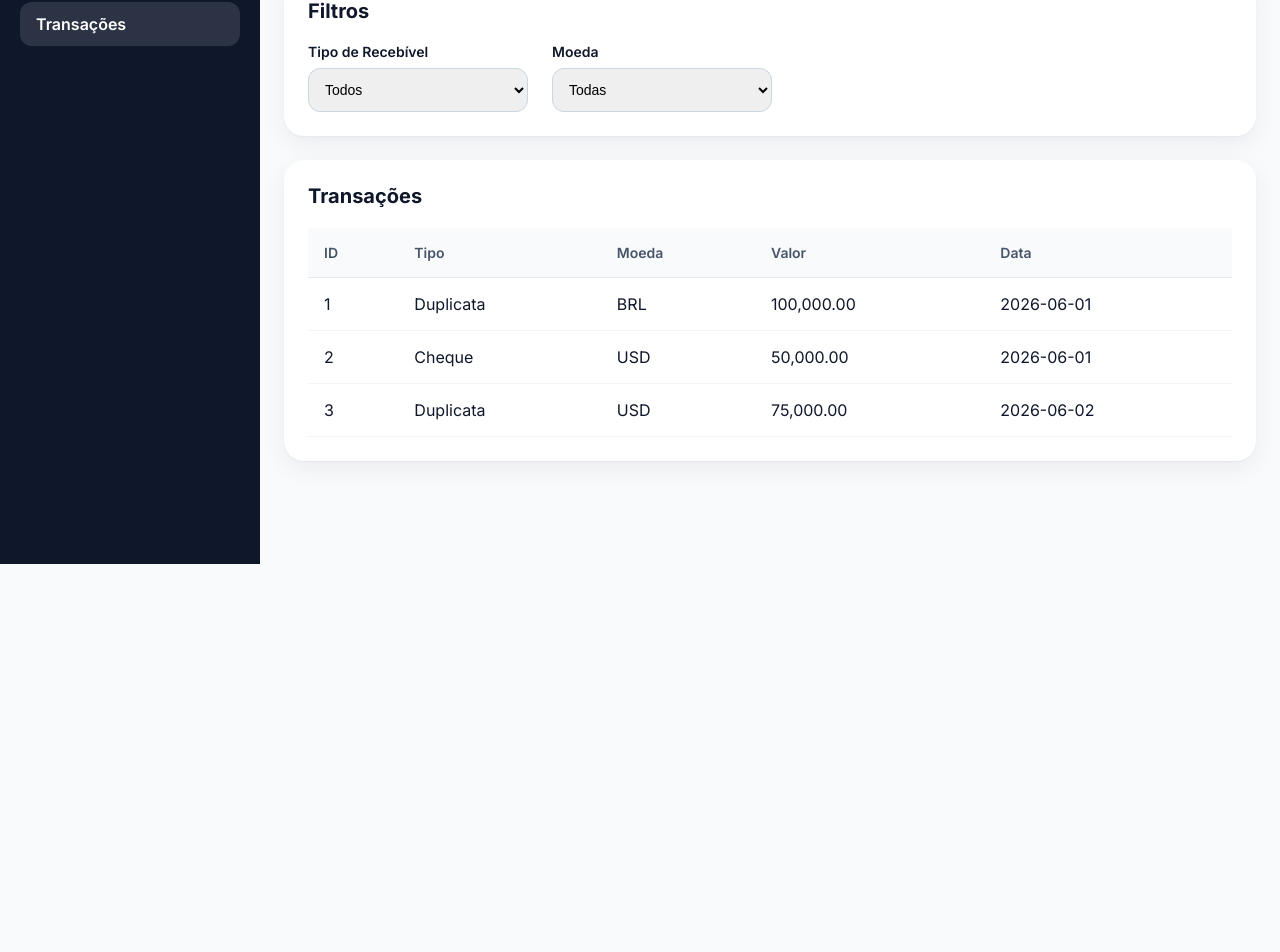
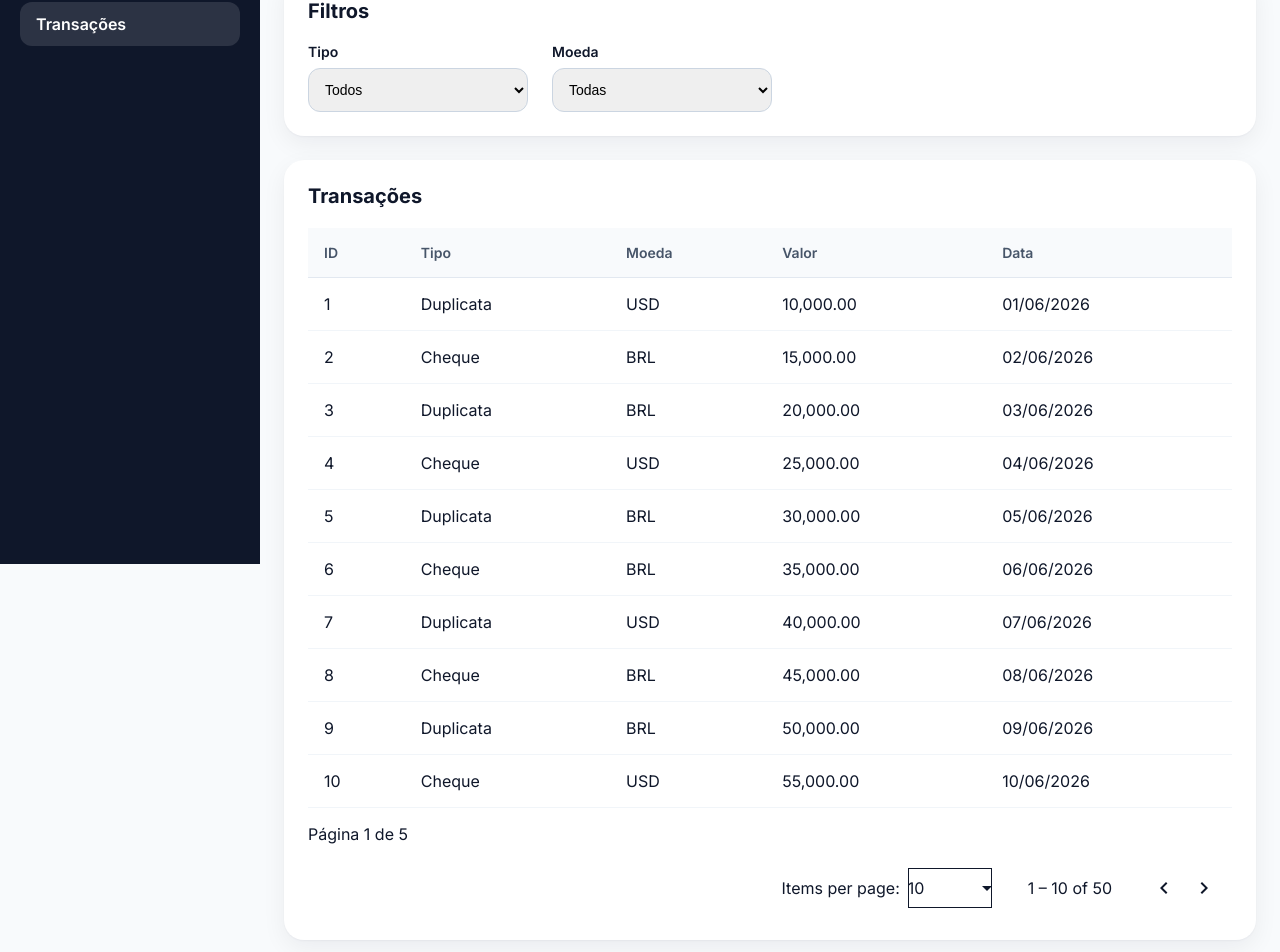
Before and after one commit to Brenda-olv/srm-credit-engine, an Angular app: page /transactions in a window 1280 px wide. Shown: the part 236-1188 px from the top of the page. Before the commit the page ends 800 px from the top, so only its background shows below. Built offline with nearby package versions, Linux system fonts and the light colour scheme.

Commit message:
feat: tabela transacoes e filtro

```diff
--- a/src/app/features/transactions/pages/transactions/transactions.html
+++ b/src/app/features/transactions/pages/transactions/transactions.html
@@ -2,68 +2,38 @@
 
     <header class="page-header">
 
-        <h1>
-            Histórico de Transações
-        </h1>
+        <h1>Histórico de Transações</h1>
 
-        <p>
-            Consulte operações realizadas e filtre os resultados por tipo de recebível e moeda.
-        </p>
+        <p>Consulte operações realizadas e filtre os resultados.</p>
 
     </header>
 
     <section class="filters-card" aria-labelledby="filters-title">
 
-        <h2 id="filters-title">
-            Filtros
-        </h2>
+        <h2 id="filters-title">Filtros</h2>
 
         <form [formGroup]="filterForm" class="filters-form">
 
             <div class="form-group">
 
-                <label for="tipo">
-                    Tipo de Recebível
-                </label>
+                <label for="tipo">Tipo</label>
 
                 <select id="tipo" formControlName="tipo">
-
-                    <option value="">
-                        Todos
-                    </option>
-
-                    <option value="Duplicata">
-                        Duplicata
-                    </option>
-
-                    <option value="Cheque">
-                        Cheque
-                    </option>
-
+                    <option value="">Todos</option>
+                    <option value="Duplicata">Duplicata</option>
+                    <option value="Cheque">Cheque</option>
                 </select>
 
             </div>
 
             <div class="form-group">
 
-                <label for="moeda">
-                    Moeda
-                </label>
+                <label for="moeda">Moeda</label>
 
                 <select id="moeda" formControlName="moeda">
-
-                    <option value="">
-                        Todas
-                    </option>
-
-                    <option value="BRL">
-                        BRL
-                    </option>
-
-                    <option value="USD">
-                        USD
-                    </option>
-
+                    <option value="">Todas</option>
+                    <option value="BRL">BRL</option>
+                    <option value="USD">USD</option>
                 </select>
 
             </div>
@@ -74,75 +44,38 @@
 
     <section class="table-card" aria-labelledby="transactions-title">
 
-        <h2 id="transactions-title">
-            Transações
-        </h2>
+        <h2 id="transactions-title">Transações</h2>
+
+        @if (loading) {
+        <p class="loading-indicator">Atualizando dados...</p>
+        }
+
+        @if (!loading) {
 
         <div class="table-wrapper">
 
             <table>
 
-                <caption class="sr-only">
-                    Lista de transações financeiras
-                </caption>
-
                 <thead>
-
                     <tr>
-
-                        <th scope="col">
-                            ID
-                        </th>
-
-                        <th scope="col">
-                            Tipo
-                        </th>
-
-                        <th scope="col">
-                            Moeda
-                        </th>
-
-                        <th scope="col">
-                            Valor
-                        </th>
-
-                        <th scope="col">
-                            Data
-                        </th>
-
+                        <th>ID</th>
+                        <th>Tipo</th>
+                        <th>Moeda</th>
+                        <th>Valor</th>
+                        <th>Data</th>
                     </tr>
-
                 </thead>
 
                 <tbody>
 
-                    @for (
-                    transaction of filteredTransactions;
-                    track transaction.id
-                    ) {
+                    @for (transaction of transactions; track transaction.id) {
 
                     <tr>
-
-                        <td>
-                            {{ transaction.id }}
-                        </td>
-
-                        <td>
-                            {{ transaction.tipo }}
-                        </td>
-
-                        <td>
-                            {{ transaction.moeda }}
-                        </td>
-
-                        <td>
-                            {{ transaction.valor | number:'1.2-2' }}
-                        </td>
-
-                        <td>
-                            {{ transaction.data }}
-                        </td>
-
+                        <td>{{ transaction.id }}</td>
+                        <td>{{ transaction.tipo }}</td>
+                        <td>{{ transaction.moeda }}</td>
+                        <td>{{ transaction.valor | number:'1.2-2' }}</td>
+                        <td>{{ transaction.data | date:'dd/MM/yyyy' }}</td>
                     </tr>
 
                     }
@@ -153,6 +86,16 @@
 
         </div>
 
+        }
+
+        <p class="pagination-status">
+            Página {{ currentPage + 1 }} de {{ totalPages }}
+        </p>
+
+        <mat-paginator [length]="totalItems" [pageSize]="pageSize" [pageIndex]="currentPage"
+            [pageSizeOptions]="[5, 10, 20]" (page)="onPageChange($event)">
+        </mat-paginator>
+
     </section>
 
 </section>
--- a/src/app/features/transactions/pages/transactions/transactions.scss
+++ b/src/app/features/transactions/pages/transactions/transactions.scss
@@ -114,3 +114,13 @@ tbody tr:hover {
 
     border: 0;
 }
+
+.loading-indicator {
+    margin: 0 0 16px;
+
+    font-size: 14px;
+
+    color: #64748b;
+
+    font-style: italic;
+}
--- a/src/app/features/transactions/pages/transactions/transactions.ts
+++ b/src/app/features/transactions/pages/transactions/transactions.ts
@@ -1,11 +1,7 @@
-import { Component } from '@angular/core';
-import { DecimalPipe } from '@angular/common';
-
-import {
-  FormControl,
-  FormGroup,
-  ReactiveFormsModule
-} from '@angular/forms';
+import { Component, OnInit, ChangeDetectorRef } from '@angular/core';
+import { DatePipe, DecimalPipe } from '@angular/common';
+import { MatPaginatorModule, PageEvent } from '@angular/material/paginator';
+import { FormControl, FormGroup, ReactiveFormsModule } from '@angular/forms';
 
 import { TransactionsService } from '../../services/transactions.service';
 import { Transactions } from '../../models/transactions.model';
@@ -15,16 +11,24 @@ import { Transactions } from '../../models/transactions.model';
   standalone: true,
   imports: [
     ReactiveFormsModule,
-    DecimalPipe
+    DatePipe,
+    DecimalPipe,
+    MatPaginatorModule
   ],
   templateUrl: './transactions.html',
   styleUrl: './transactions.scss'
 })
-export class TransactionsComponent {
+export class TransactionsComponent implements OnInit {
+
+  loading = false;
 
   transactions: Transactions[] = [];
 
-  filteredTransactions: Transactions[] = [];
+  totalItems = 0;
+
+  pageSize = 10;
+
+  currentPage = 0;
 
   filterForm = new FormGroup({
     tipo: new FormControl(''),
@@ -32,41 +36,57 @@ export class TransactionsComponent {
   });
 
   constructor(
-    private transactionsService: TransactionsService
-  ) {
+    private transactionsService: TransactionsService,
+    private cdr: ChangeDetectorRef
+  ) { }
 
-    this.transactions =
-      this.transactionsService.getTransactions();
+  ngOnInit(): void {
+    this.loadTransactions();
 
-    this.filteredTransactions =
-      this.transactions;
-
+    // quando filtro muda -> volta pra página 0
     this.filterForm.valueChanges.subscribe(() => {
-      this.applyFilters();
+      this.currentPage = 0;
+      this.loadTransactions();
     });
-
   }
 
-  private applyFilters(): void {
-
-    const filters =
-      this.filterForm.getRawValue();
-
-    this.filteredTransactions =
-      this.transactions.filter(transaction => {
-
-        const tipoMatch =
-          !filters.tipo ||
-          transaction.tipo === filters.tipo;
-
-        const moedaMatch =
-          !filters.moeda ||
-          transaction.moeda === filters.moeda;
-
-        return tipoMatch && moedaMatch;
-
-      });
-
+  get totalPages(): number {
+    return Math.ceil(this.totalItems / this.pageSize);
   }
 
+  loadTransactions(): void {
+
+    this.loading = true;
+
+    const { tipo, moeda } = this.filterForm.getRawValue();
+
+    this.transactionsService.getTransactions(
+      this.currentPage,
+      this.pageSize,
+      tipo ?? undefined,
+      moeda ?? undefined
+    ).subscribe({
+      next: (response) => {
+
+        this.transactions = response.data;
+        this.totalItems = response.total;
+
+        this.loading = false;
+
+        this.cdr.detectChanges();
+      },
+
+      error: () => {
+        this.loading = false;
+        console.error('Erro ao carregar transações');
+      }
+    });
+  }
+  onPageChange(event: PageEvent): void {
+
+    this.currentPage = event.pageIndex;
+    this.pageSize = event.pageSize;
+
+    this.loadTransactions();
+  }
 }
--- a/src/app/features/transactions/services/transactions.service.ts
+++ b/src/app/features/transactions/services/transactions.service.ts
@@ -1,37 +1,54 @@
 import { Injectable } from '@angular/core';
+import { Observable, of } from 'rxjs';
+import { delay } from 'rxjs/operators';
+
 import { Transactions } from '../models/transactions.model';
+import { PaginatedResponse } from '../models/paginated-response.model';
 
 @Injectable({
     providedIn: 'root'
 })
 export class TransactionsService {
 
-    getTransactions(): Transactions[] {
+    private readonly mockData: Transactions[] =
+        Array.from({ length: 50 }, (_, index) => ({
 
-        return [
-            {
-                id: 1,
-                tipo: 'Duplicata',
-                moeda: 'BRL',
-                valor: 100000,
-                data: '2026-06-01'
-            },
-            {
-                id: 2,
-                tipo: 'Cheque',
-                moeda: 'USD',
-                valor: 50000,
-                data: '2026-06-01'
-            },
-            {
-                id: 3,
-                tipo: 'Duplicata',
-                moeda: 'USD',
-                valor: 75000,
-                data: '2026-06-02'
-            }
-        ];
+            id: index + 1,
 
+            tipo: index % 2 === 0 ? 'Duplicata' : 'Cheque',
+
+            moeda: index % 3 === 0 ? 'USD' : 'BRL',
+
+            valor: 10000 + (index * 5000),
+
+            data: `2026-06-${String((index % 30) + 1).padStart(2, '0')}`
+
+        }));
+
+    getTransactions(
+        page: number,
+        pageSize: number,
+        tipo?: string,
+        moeda?: string
+    ): Observable<PaginatedResponse<Transactions>> {
+
+        // filtro simulando backend real
+        const filtered = this.mockData.filter(item => {
+
+            const tipoMatch = !tipo || item.tipo === tipo;
+            const moedaMatch = !moeda || item.moeda === moeda;
+
+            return tipoMatch && moedaMatch;
+        });
+
+        const start = page * pageSize;
+        const end = start + pageSize;
+
+        const paginated = filtered.slice(start, end);
+
+        return of({
+            data: paginated,
+            total: filtered.length
+        }).pipe(delay(500));
     }
-
 }
```
Also changed, not shown: src/app/features/transactions/models/paginated-response.model.ts (added, +7 -0 lines).
